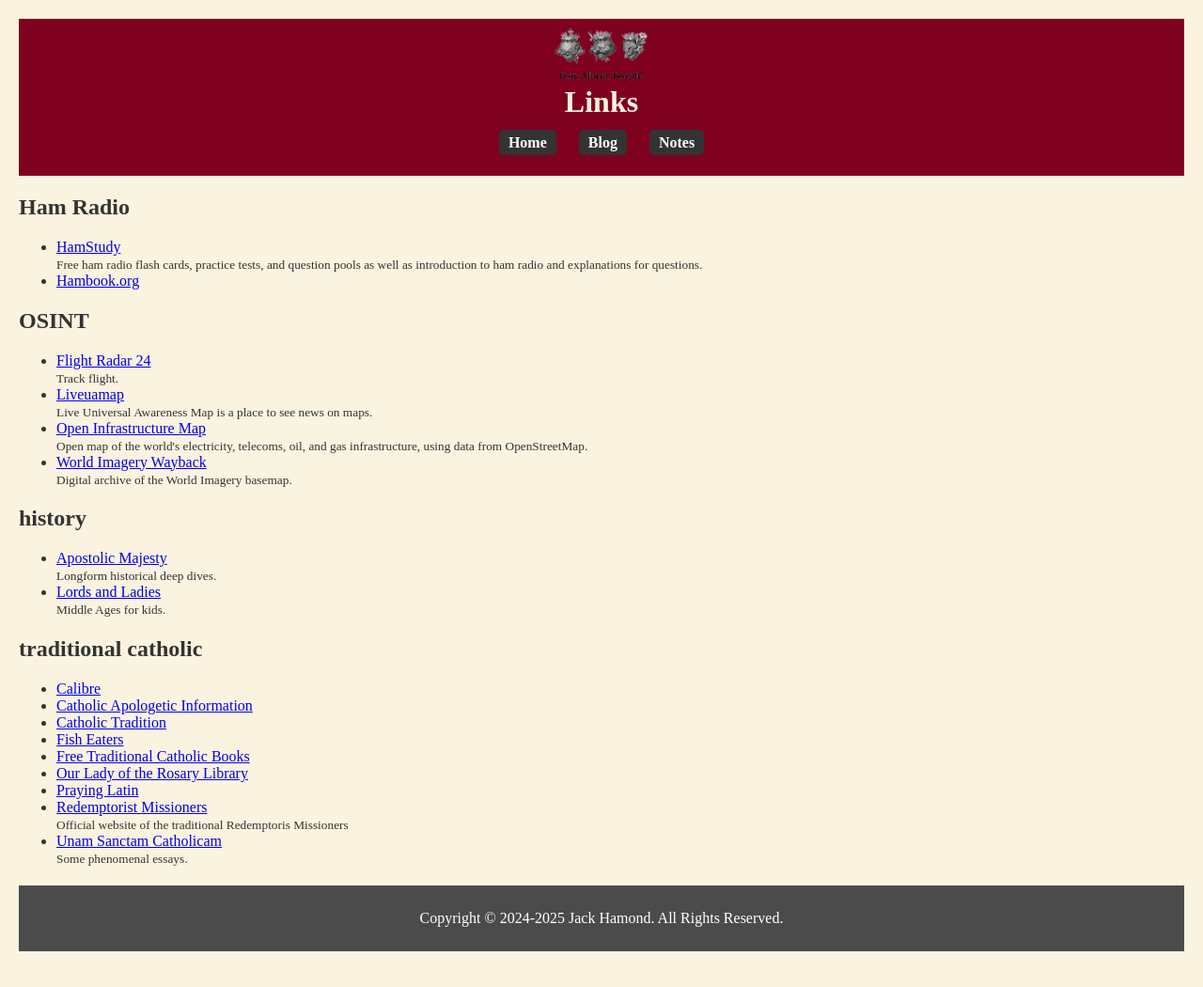
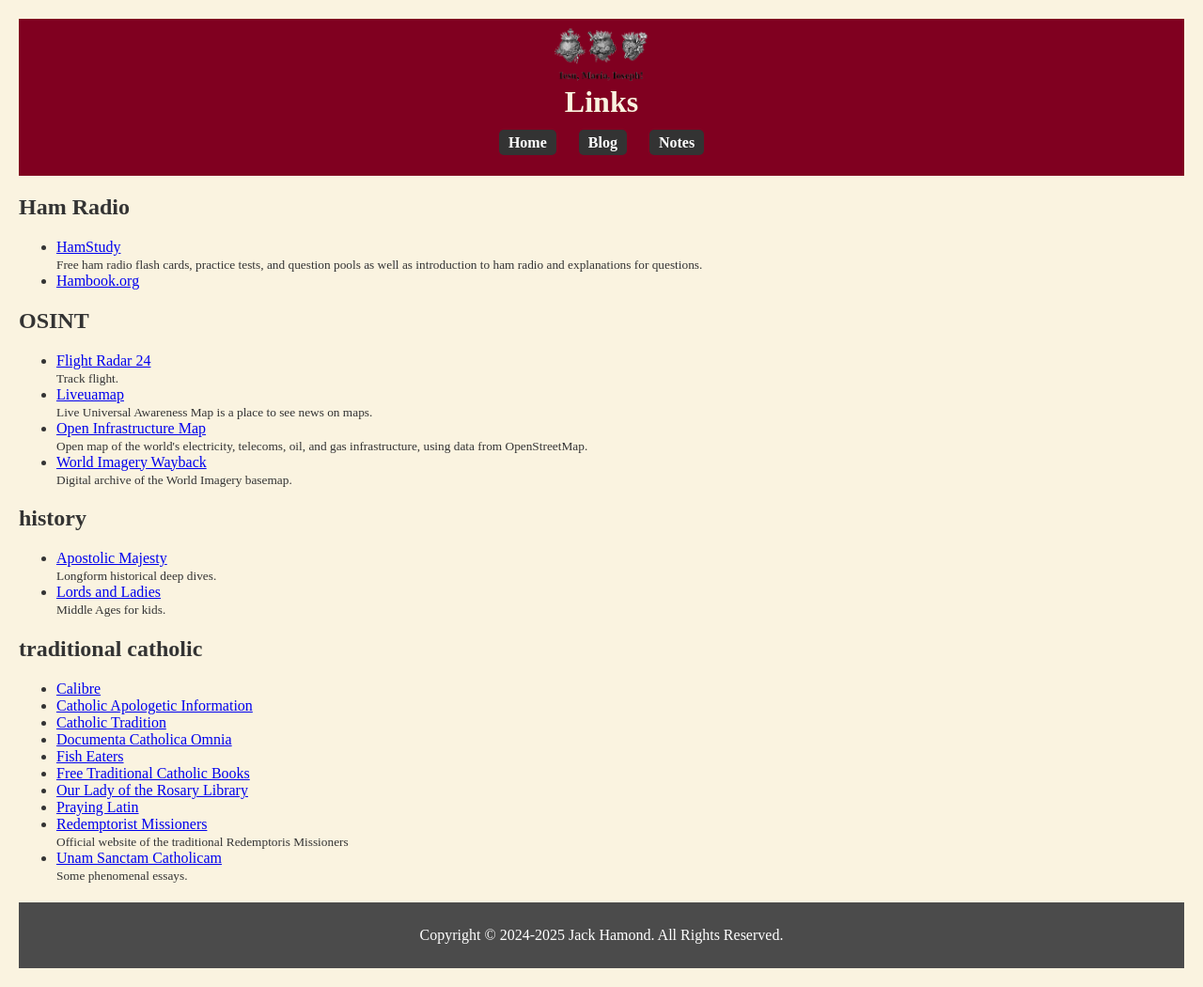
Before and after one commit to jackhamond/jackhamond.github.io, a Jekyll site: the page built from indices/links.html, in a window 1280 px wide. Shown: the whole page at 94% size. Built offline with Jekyll 4.4.1, drawn with Linux system fonts in a browser that asks for light colours.

Commit message:
Update links.yml

```diff
--- a/_data/links.yml
+++ b/_data/links.yml
@@ -18,6 +18,10 @@
 
 - title: "Catholic Tradition"
   url: "https://www.catholictradition.org/main-index.htm"
+  tags: ["traditional catholic"]
+
+- title: "Documenta Catholica Omnia"
+  url: "https://www.documentacatholicaomnia.eu/"
   tags: ["traditional catholic"]
 
 - title: "Fish Eaters"
```
